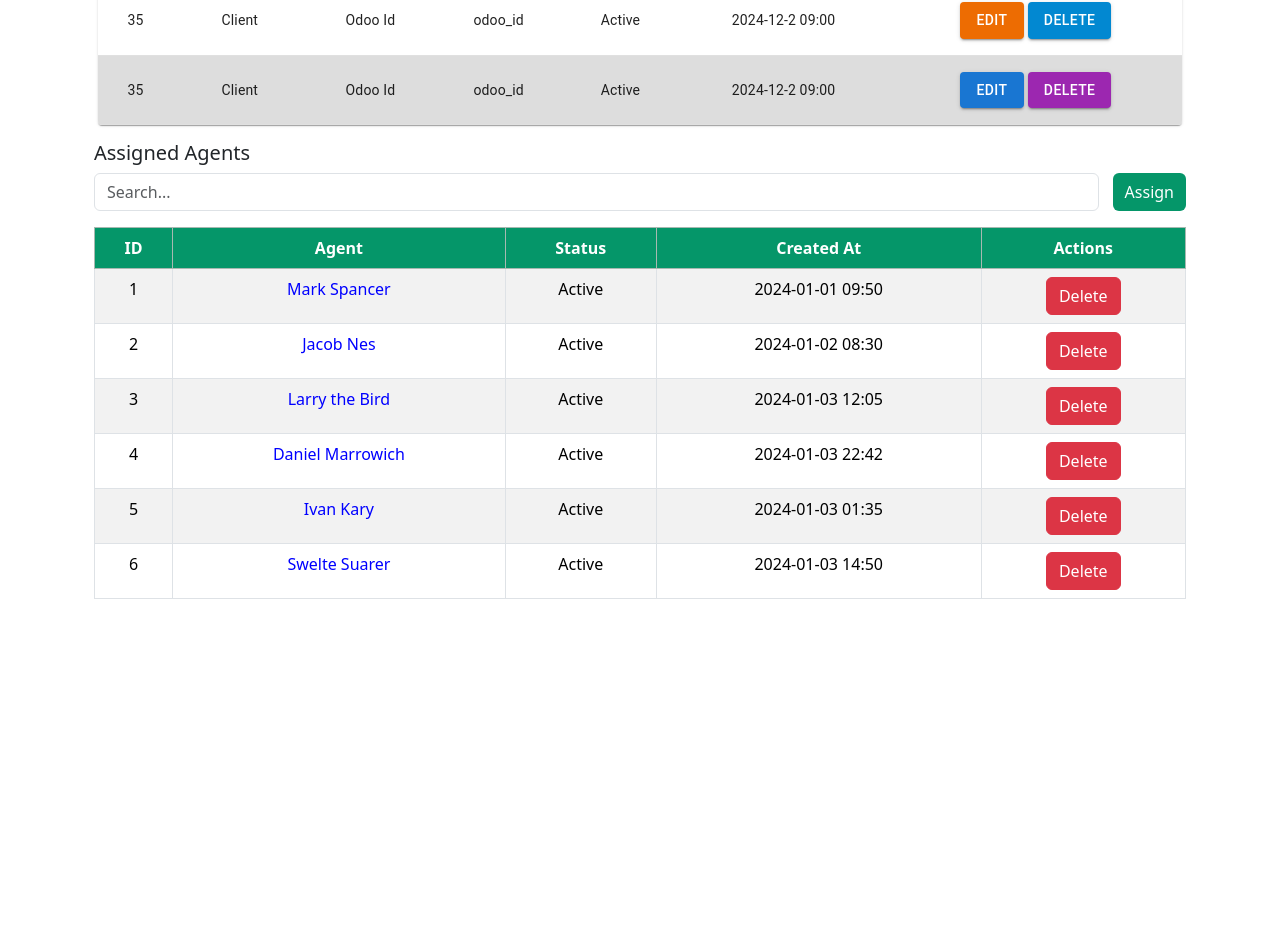
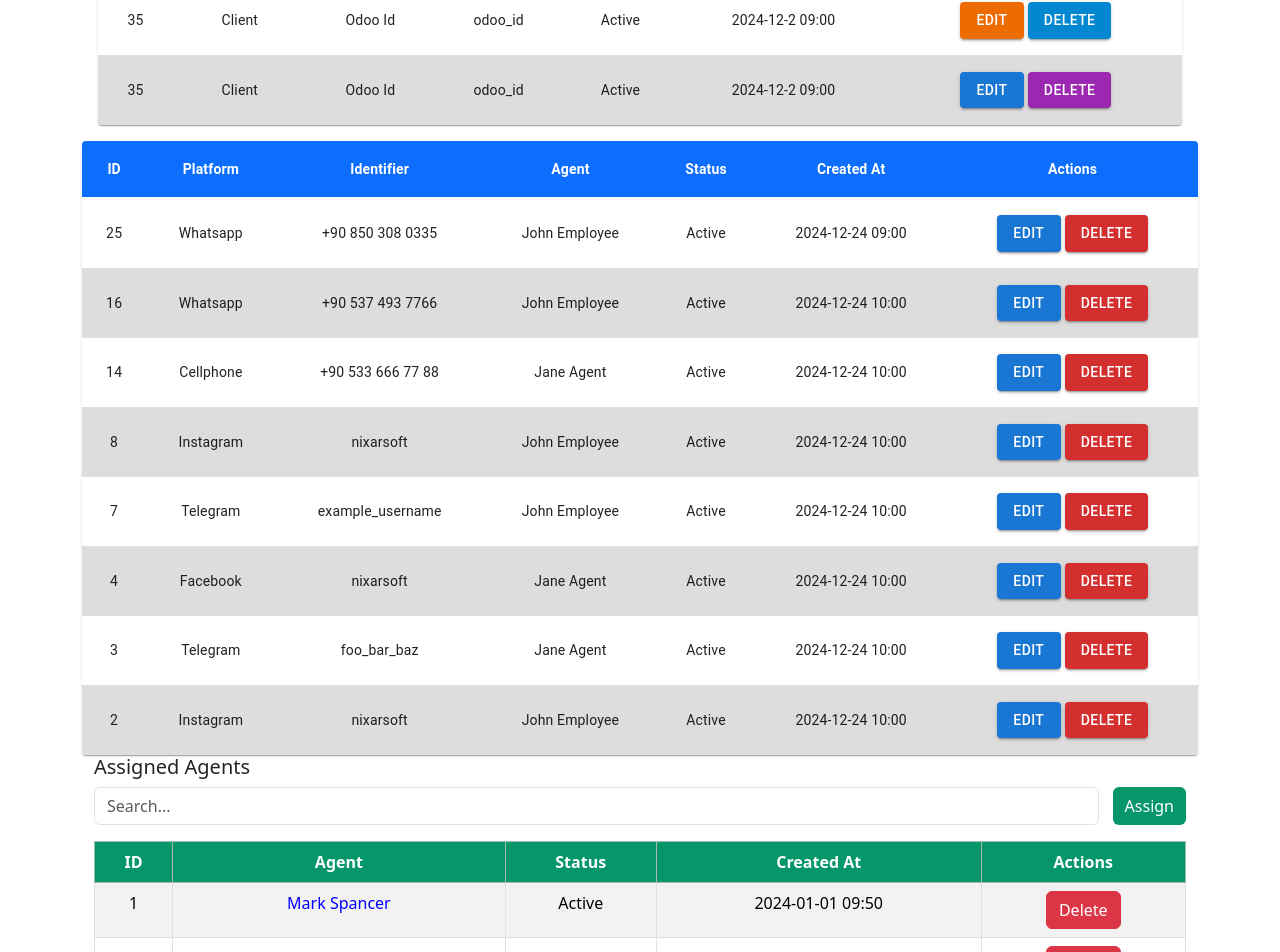
Before and after one commit to nixarsoft/crm-fe, a React (Vite) app: page / in a window 1280 px wide. Shown: the part 1000-1952 px from the top of the page. Before the commit the page ends 1631 px from the top, so only its background shows below. Built offline with nearby package versions, Linux system fonts and the light colour scheme.

Commit message:
#6 added conversation history

```diff
--- a/src/app.jsx
+++ b/src/app.jsx
@@ -4,6 +4,7 @@ import Header from "./components/header";
 import TableGenerator from "./components/TableGenerator/TableGenerator";
 import { Box } from "@mui/material";
 import AssignedAgents from "./components/CustomerCards/AssignedAgents";
+import ConversationHistory from "./components/conversation-history";
 
 /*
 Soru: JS'de export default ile export const arasındaki farklar nelerdir?
@@ -175,6 +176,7 @@ export default function App() {
         <Box sx={{ margin: 2 }}>
           <TableGenerator headers={headers} data={data} />
         </Box>
+        <ConversationHistory />
         {/* // AssignedAgents componenti burada çağrıldı. */}
         <AssignedAgents />
       </div>
--- /dev/null
+++ b/src/components/conversation-history.jsx
@@ -0,0 +1,116 @@
+import React from "react";
+import TableGenerator from "./TableGenerator/TableGenerator";
+
+const ConversationHistory = () => {
+  const data = [
+    {
+      id: 25,
+      platform: "Whatsapp",
+      identifier: "+90 850 308 0335",
+      agent: "John Employee",
+      status: "Active",
+      createdAt: "2024-12-24 09:00",
+      actions: [
+        { name: "Edit", onClick: () => handleEdit(1), color: "primary" },
+        { name: "Delete", onClick: () => handleDelete(1), color: "error" },
+      ],
+    },
+    {
+      id: 16,
+      platform: "Whatsapp",
+      identifier: "+90 537 493 7766",
+      agent: "John Employee",
+      status: "Active",
+      createdAt: "2024-12-24 10:00",
+      actions: [
+        { name: "Edit", onClick: () => handleEdit(1), color: "primary" },
+        { name: "Delete", onClick: () => handleDelete(1), color: "error" },
+      ],
+    },
+    {
+      id: 14,
+      platform: "Cellphone",
+      identifier: "+90 533 666 77 88",
+      agent: "Jane Agent",
+      status: "Active",
+      createdAt: "2024-12-24 10:00",
+      actions: [
+        { name: "Edit", onClick: () => handleEdit(1), color: "primary" },
+        { name: "Delete", onClick: () => handleDelete(1), color: "error" },
+      ],
+    },
+    {
+      id: 8,
+      platform: "Instagram",
+      identifier: "nixarsoft",
+      agent: "John Employee",
+      status: "Active",
+      createdAt: "2024-12-24 10:00",
+      actions: [
+        { name: "Edit", onClick: () => handleEdit(1), color: "primary" },
+        { name: "Delete", onClick: () => handleDelete(1), color: "error" },
+      ],
+    },
+    {
+      id: 7,
+      platform: "Telegram",
+      identifier: "example_username",
+      agent: "John Employee",
+      status: "Active",
+      createdAt: "2024-12-24 10:00",
+      actions: [
+        { name: "Edit", onClick: () => handleEdit(1), color: "primary" },
+        { name: "Delete", onClick: () => handleDelete(1), color: "error" },
+      ],
+    },
+    {
+      id: 4,
+      platform: "Facebook",
+      identifier: "nixarsoft",
+      agent: "Jane Agent",
+      status: "Active",
+      createdAt: "2024-12-24 10:00",
+      actions: [
+        { name: "Edit", onClick: () => handleEdit(1), color: "primary" },
+        { name: "Delete", onClick: () => handleDelete(1), color: "error" },
+      ],
+    },
+    {
+      id: 3,
+      platform: "Telegram",
+      identifier: "foo_bar_baz",
+      agent: "Jane Agent",
+      status: "Active",
+      createdAt: "2024-12-24 10:00",
+      actions: [
+        { name: "Edit", onClick: () => handleEdit(1), color: "primary" },
+        { name: "Delete", onClick: () => handleDelete(1), color: "error" },
+      ],
+    },
+    {
+      id: 2,
+      platform: "Instagram",
+      identifier: "nixarsoft",
+      agent: "John Employee",
+      status: "Active",
+      createdAt: "2024-12-24 10:00",
+      actions: [
+        { name: "Edit", onClick: () => handleEdit(1), color: "primary" },
+        { name: "Delete", onClick: () => handleDelete(1), color: "error" },
+      ],
+    },
+  ];
+  const headers = [
+    "ID",
+    "Platform",
+    "Identifier",
+    "Agent",
+    "Status",
+    "Created At",
+    "Actions",
+  ];
+
+  return <TableGenerator headers={headers} data={data} />;
+};
+
+export default ConversationHistory;
```
